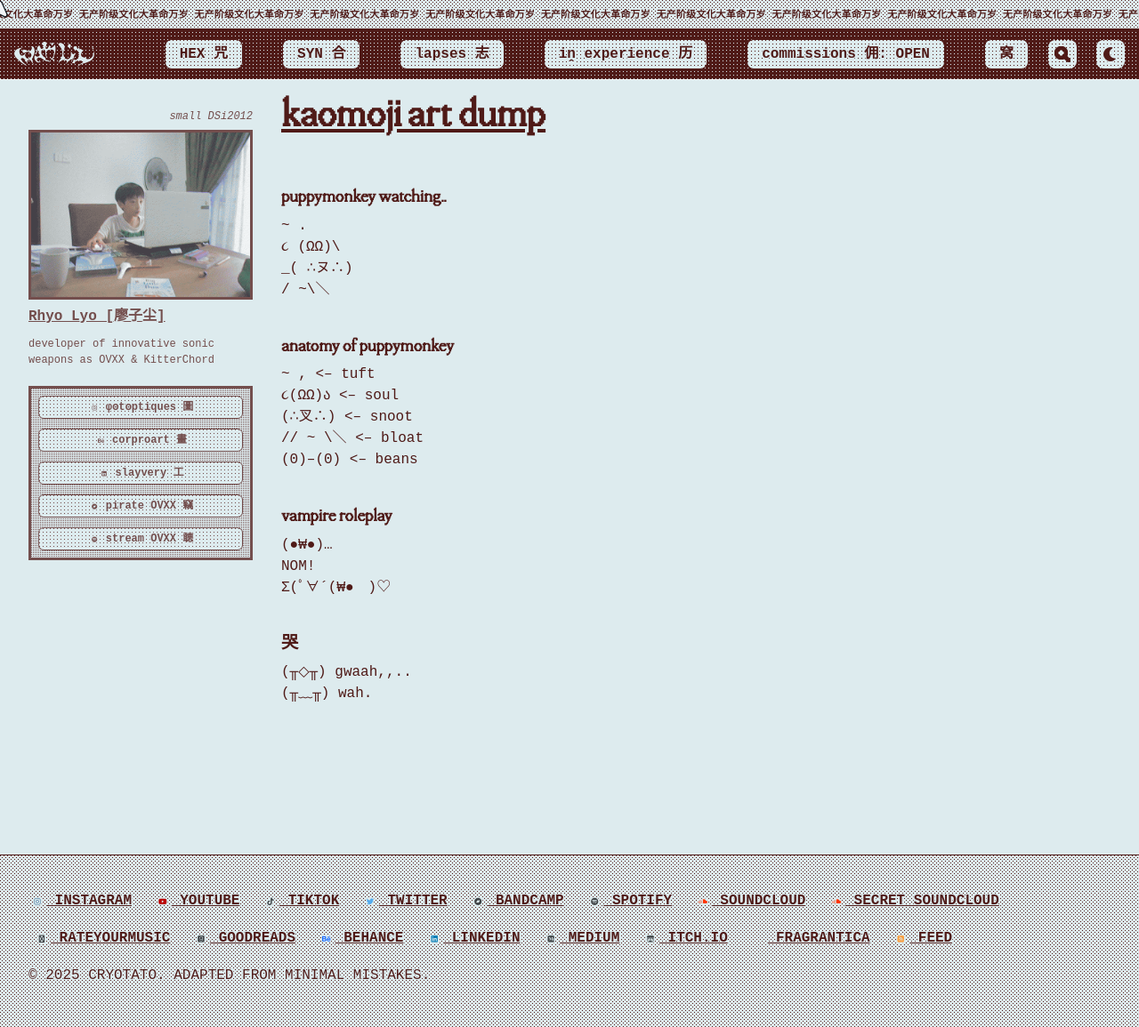
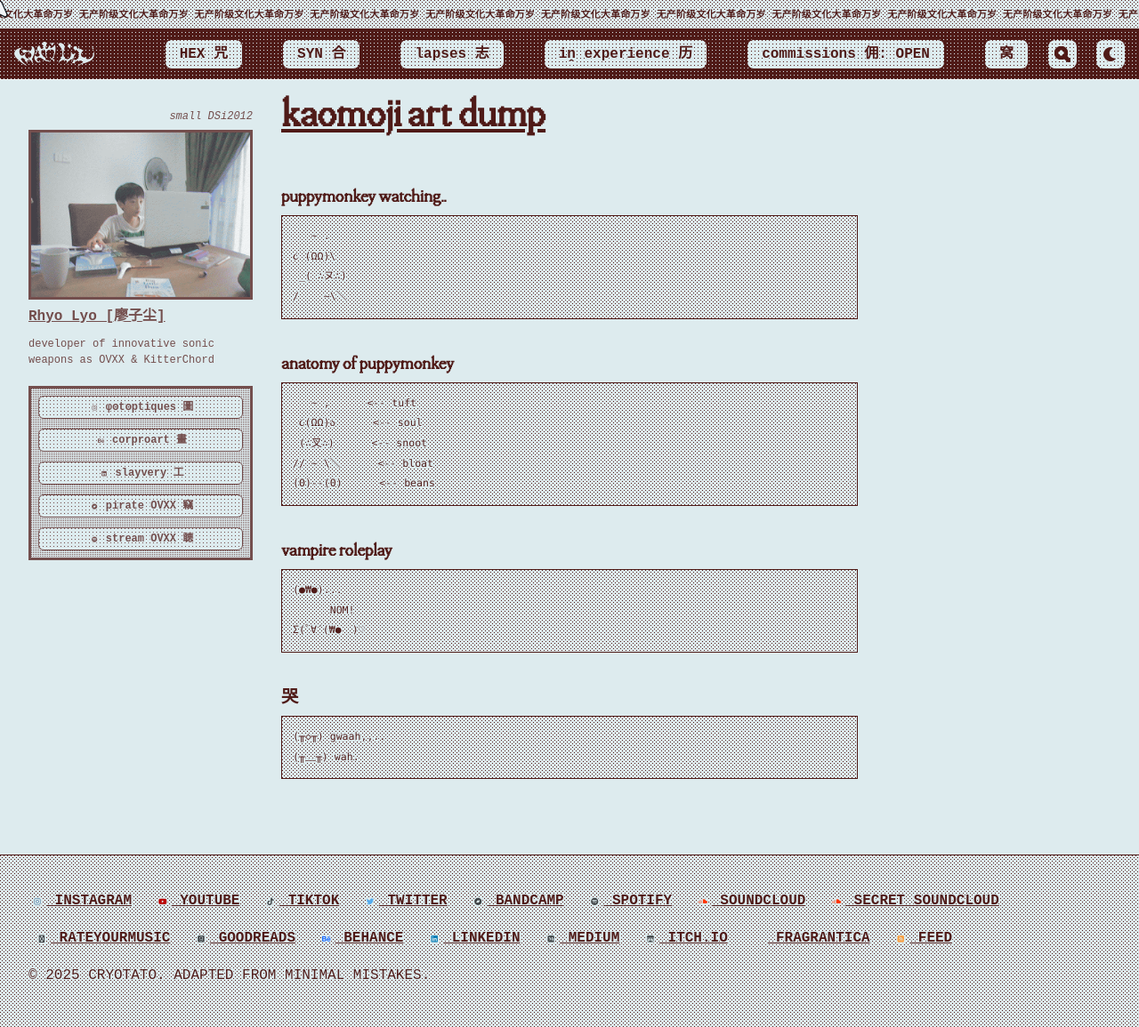
Before and after one commit to cryotato/cryotato.github.io, a Jekyll site: the page built from _pages/kaomojis.md, in a window 1280 px wide and 1155 px high. Shown: the whole window at 89% size. Built offline with Jekyll 4.4.1, drawn with Linux system fonts in a browser that asks for light colours; cached includes are drawn as plain includes; some web fonts are replaced.

Commit message:
Update kaomojis.md

```diff
--- a/_pages/kaomojis.md
+++ b/_pages/kaomojis.md
@@ -4,27 +4,32 @@ title: kaomoji art dump
 ---
 
 ### puppymonkey watching..
-
-   ~ . <br>
-૮ (ΩΩ)\ <br>
- _( ∴ヌ∴)<br>
-/    ~\＼<br>
+~~~
+   ~ .
+૮ (ΩΩ)\
+ _( ∴ヌ∴)
+/    ~\＼
+~~~
 
 ### anatomy of puppymonkey
-
-   ~ ,      <-- tuft<br>
- ૮(ΩΩ)ა      <-- soul<br>
- (∴叉∴)      <-- snoot<br>
-// ~ \＼      <-- bloat<br>
-(0)--(0)      <-- beans<br>
-
+~~~
+   ~ ,      <-- tuft
+ ૮(ΩΩ)ა      <-- soul
+ (∴叉∴)      <-- snoot
+// ~ \＼      <-- bloat
+(0)--(0)      <-- beans
+~~~
 ### vampire roleplay
 
-(●₩●)...<br>
-      NOM!<br>
-Σ(ﾟ∀´(₩●　)♡<br>
+~~~
+(●₩●)...
+      NOM!
+Σ(ﾟ∀´(₩●　)♡
+~~~
 
 ### 哭
 
-(╥◇╥) gwaah,,..<br>
-(╥﹏╥) wah.<br>
+~~~
+(╥◇╥) gwaah,,..
+(╥﹏╥) wah.
+~~~
```
